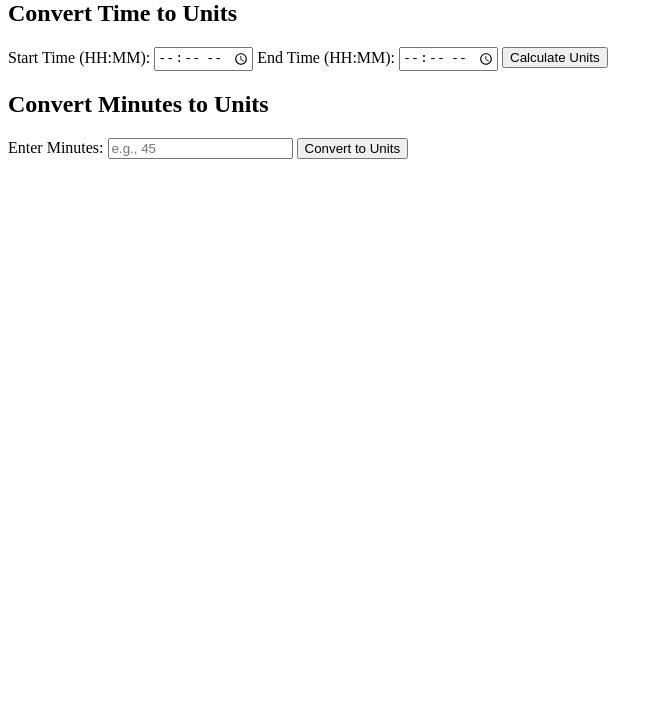
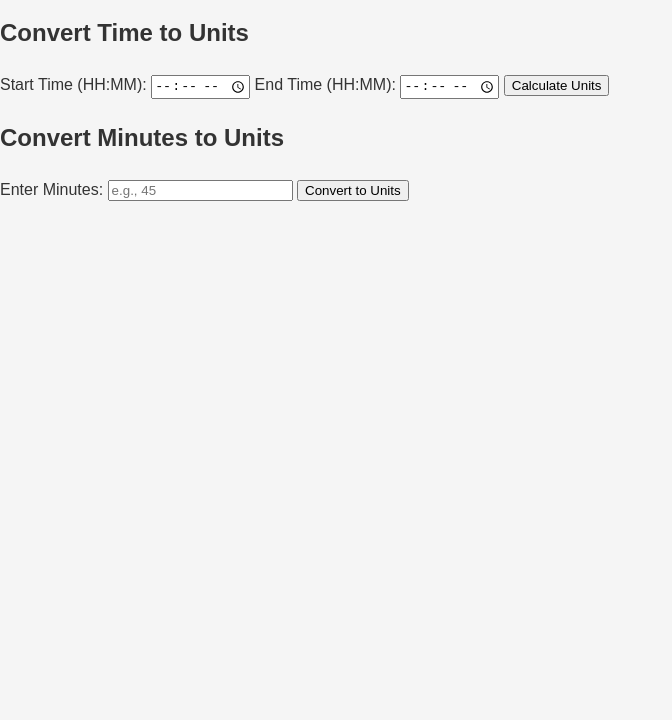
Before and after one commit to Akhi2time/BillingUnitsCalculator, a plain HTML site: page index.html in a window 1280 px wide. Shown: the part 80-800 px from the top of the page, without its empty margins (0-672 px from the left). Drawn offline with Linux system fonts and the light colour scheme.

Commit message:
Revised HTML

```diff
--- a/index.html
+++ b/index.html
@@ -4,6 +4,7 @@
     <meta charset="UTF-8">
     <meta name="viewport" content="width=device-width, initial-scale=1.0">
     <title>Time and Minutes to Units Converter</title>
+    <link rel="stylesheet" href="styles.css"> <!-- Link to external CSS -->
     <script>
         // Convert minutes to units
         function convertMinutesToUnits(minutes) {
@@ -84,6 +85,7 @@
     </script>
 </head>
 <body>
+    <div class="container">
         <h1>Time and Minutes to Units Converter</h1>
 
         <!-- Section 1: Convert start/end time to units -->
@@ -108,3 +110,6 @@
             <button onclick="calculateUnitsFromMinutes()">Convert to Units</button>
             <p id="minutesResult"></p>
         </div>
+    </div>
+</body>
+</html>
```
Lines whose indentation alone changed are shown as unchanged.
